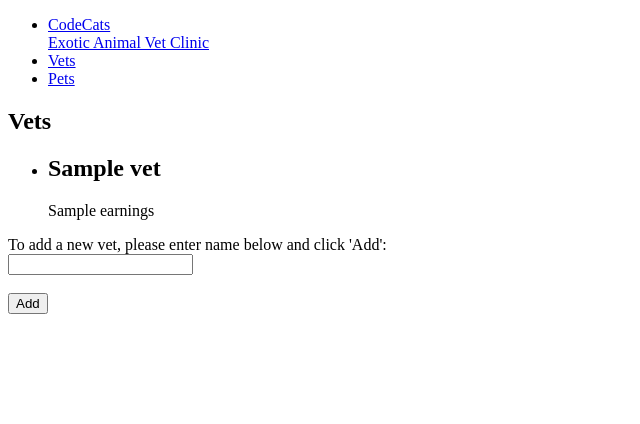
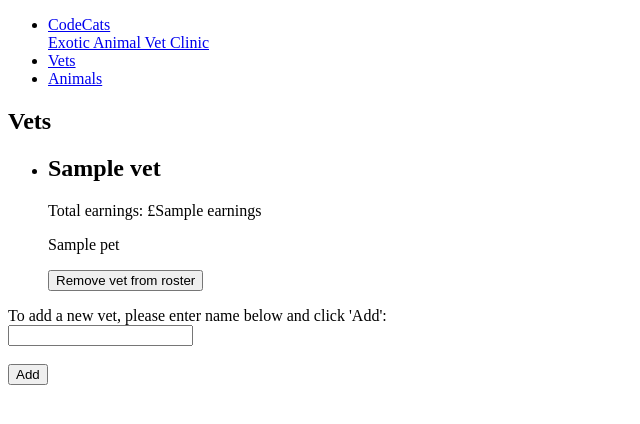
Before and after one commit to rabisse/project_1_vet_mgmt_service, a Flask app: page /vets in a window 1280 px wide. Shown: the top 424 px of the page, without its empty margins (0-640 px from the left). Run offline with Flask 2, Linux system fonts and the light colour scheme; a database or web service that is not in the repository returns one stand-in record (values such as "Sample title"); some libraries are stand-ins or nearby versions.

Commit message:
after malcolm did a miracle on my vet pet set

```diff
--- a/console.py
+++ b/console.py
@@ -39,6 +39,8 @@ treatment_repository.save(treatment1)
 treatment2 = Treatment('Oil change', 20,'Definitely the droid I was looking for', pet2, vet2)
 treatment_repository.save(treatment2)
 
+treatment3 = Treatment('Give haircut', 80, 'Jerry had a whale of a time', pet1, vet2)
+treatment_repository.save(treatment3)
 
 
 pdb.set_trace()
--- a/controllers/pet_controller.py
+++ b/controllers/pet_controller.py
@@ -18,3 +18,8 @@ def show(id):
     pet = pet_repository.select(id)
     treatments = pet_repository.treatments(pet)
     return render_template("pets/show.html", pet=pet, treatments=treatments)
+
+@pets_blueprint.route("/pets/<id>/delete", methods=["POST"])
+def delete_pet(id):
+    pet_repository.delete(id)
+    return redirect("/pets")
--- /dev/null
+++ b/controllers/treatment_controller.py
@@ -0,0 +1,2 @@
+from flask import Flask, render_template, request, redirect
+from flask import Blueprint
--- a/controllers/vet_controller.py
+++ b/controllers/vet_controller.py
@@ -8,8 +8,11 @@ vets_blueprint = Blueprint("vets", __name__)
 @vets_blueprint.route("/vets")
 def vets():
     vets = vet_repository.select_all()
-
-    return render_template("vets/index.html", vets = vets)
+    all_pets = []
+    for vet in vets:
+        found_pet = vet_repository.pets(vet.id)
+        all_pets.append(found_pet)
+    return render_template("vets/index.html", vets = vets, all_pets=all_pets)
 
 # how do i list the pets registered to each vet?
 
@@ -19,14 +22,7 @@ def new_vet():
     vet_repository.save(new_vet)
     return redirect("/vets")
 
-
-# @visits_blueprint.route("/visits",  methods=['POST'])
-# def create_task():
-#     user_id = request.form['user_id']
-#     location_id = request.form['location_id']
-#     review = request.form['review']
-#     user = user_repository.select(user_id)
-#     location = location_repository.select(location_id)
-#     visit = Visit(user, location, review)
-#     visit_repository.save(visit)
-#     return redirect('/visits')
+@vets_blueprint.route("/vets/<id>/delete", methods=["POST"])
+def delete_vet(id):
+    vet_repository.delete(id)
+    return redirect("/vets")
--- a/repositories/vet_repository.py
+++ b/repositories/vet_repository.py
@@ -43,10 +43,10 @@ def update(vet):
     values = [vet.name, vet.earnings, vet.id]
     run_sql(sql, values)
 
-def pets(vet):
+def pets(id):
     pets = []
     sql = "SELECT * FROM pets WHERE vet_id = %s"
-    value = [vet.id]
+    value = [id]
     results = run_sql(sql, value)
     for row in results:
         pet = Pet(row['name'], row['species'], row['dob'], row['owner_id'], row['vet_id'], row['id'])
--- a/templates/base.html
+++ b/templates/base.html
@@ -13,7 +13,7 @@
       <ul>
         <li><a href="/"><span id=codecats-title>CodeCats</span><br><span id=sub-title>Exotic Animal Vet Clinic</span></a></li>
         <li><a href="/vets">Vets</a></li>
-        <li><a href="/pets">Pets</a></li>
+        <li><a href="/pets">Animals</a></li>
       </ul>
     </nav>
     <section id="content">
--- a/templates/vets/index.html
+++ b/templates/vets/index.html
@@ -8,7 +8,21 @@
   {% for vet in vets %}
     <li>
       <h2>{{ vet.name }}</h2>
-      <p>{{ vet.earnings }}</p>
+      <p>Total earnings: £{{ vet.earnings }}</p>
+      <p>
+        {% for pets in all_pets %}
+          {% for pet in pets %}
+            {% if pet.vet == vet.id %}
+              {{pet.name}}
+            {% endif %}
+          {% endfor %}
+        {% endfor %}
+      </p>
+      <p>
+        <form action="/vets/{{ vet.id }}/delete" method="POST">
+          <input type="submit" value="Remove vet from roster" />
+        </form>
+      </p>
     </li>
   {% endfor %}
 </ul>
```
Also changed, not shown: templates/pets/index.html (+4 -10 lines), templates/pets/show.html (+14 -4 lines).
